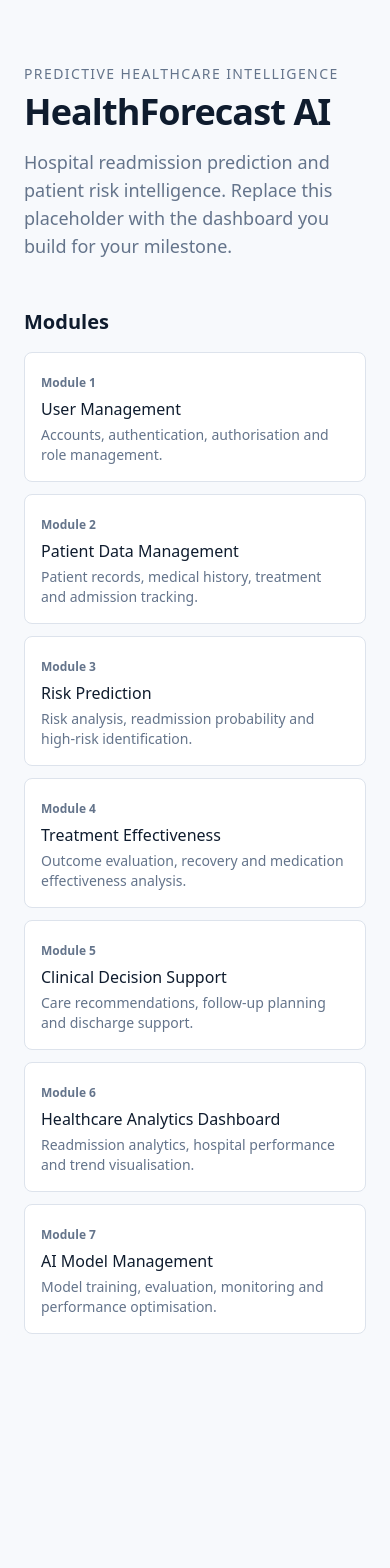
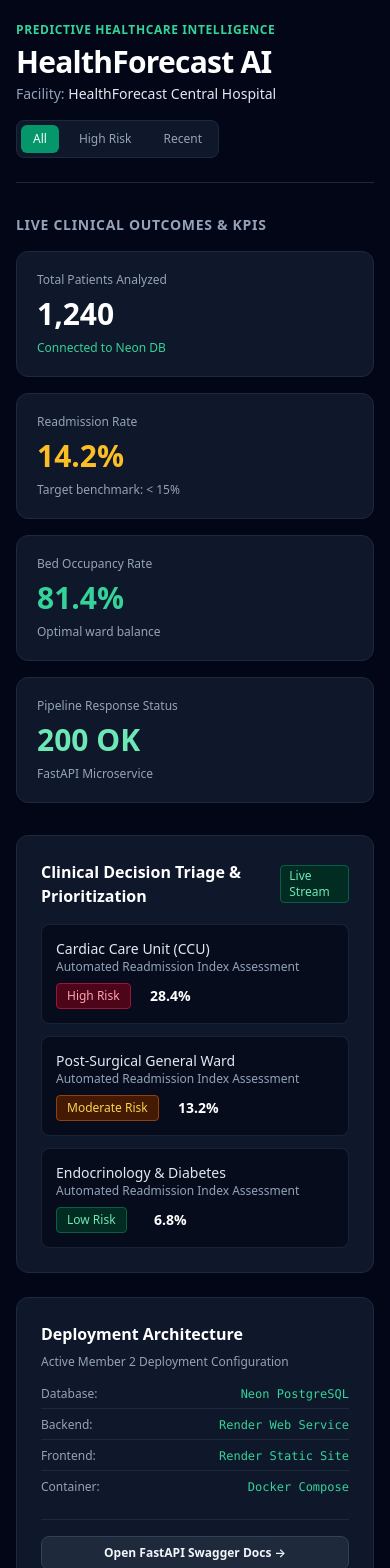
Before and after one commit to GKSJ-AI-CliniScan/HealthForecastAI, a Next.js app in the folder frontend/: page / in a window 390 px wide. Shown: the top 1568 px of the page. Before the commit the page ends 1398 px from the top, so only its background shows below. Built offline with nearby package versions, Linux system fonts and the light colour scheme; no server answers.

Commit message:
feat(dashboard): implement responsive healthcare analytics dashboard wired to backend API

```diff
--- a/frontend/src/app/page.tsx
+++ b/frontend/src/app/page.tsx
@@ -1,34 +1,209 @@
-import { MODULES } from '@/lib/modules';
+"use client";
+
+import { useEffect, useState } from "react";
+
+interface AnalyticsOutcomes {
+  total_patients: number;
+  readmission_rate_pct: number;
+  average_recovery_days?: number;
+  complication_rate_pct?: number;
+}
+
+interface HospitalPerformance {
+  facility_name: string;
+  bed_occupancy_rate_pct: number;
+  avg_length_of_stay_days?: number;
+  satisfaction_score_pct?: number;
+}
 
 export default function Home() {
+  const [outcomes, setOutcomes] = useState<AnalyticsOutcomes | null>(null);
+  const [hospital, setHospital] = useState<HospitalPerformance | null>(null);
+  const [loading, setLoading] = useState(true);
+  const [filter, setFilter] = useState("all");
+
+  const API_BASE =
+    process.env.NEXT_PUBLIC_API_BASE_URL ||
+    "https://healthforecastai-api.onrender.com";
+
+  useEffect(() => {
+    async function fetchDashboardData() {
+      try {
+        const [outcomesRes, hospitalRes] = await Promise.all([
+          fetch(`${API_BASE}/api/v1/analytics/outcomes`),
+          fetch(`${API_BASE}/api/v1/analytics/hospital-performance`),
+        ]);
+
+        if (outcomesRes.ok) {
+          const outcomesData = await outcomesRes.json();
+          setOutcomes(outcomesData);
+        }
+
+        if (hospitalRes.ok) {
+          const hospitalData = await hospitalRes.json();
+          setHospital(hospitalData);
+        }
+      } catch (err) {
+        console.error("Failed to load dashboard data:", err);
+      } finally {
+        setLoading(false);
+      }
+    }
+
+    fetchDashboardData();
+  }, [API_BASE]);
+
   return (
-    <main className="mx-auto max-w-5xl px-6 py-16">
-      <p className="text-sm font-medium uppercase tracking-widest text-slate-500">
-        Predictive Healthcare Intelligence
-      </p>
-      <h1 className="mt-2 text-4xl font-bold tracking-tight">HealthForecast AI</h1>
-      <p className="mt-4 max-w-2xl text-lg text-slate-500">
-        Hospital readmission prediction and patient risk intelligence. Replace this
-        placeholder with the dashboard you build for your milestone.
-      </p>
+    <main className="min-h-screen bg-slate-950 text-slate-50 p-4 sm:p-6 lg:p-8">
+      <div className="max-w-7xl mx-auto space-y-8">
+        {/* Header */}
+        <header className="flex flex-col sm:flex-row justify-between items-start sm:items-center gap-4 border-b border-slate-800 pb-6">
+          <div>
+            <span className="text-xs uppercase tracking-wider text-emerald-400 font-semibold">
+              Predictive Healthcare Intelligence
+            </span>
+            <h1 className="text-3xl sm:text-4xl font-extrabold tracking-tight mt-1 text-white">
+              HealthForecast AI
+            </h1>
+            <p className="text-sm text-slate-400 mt-1">
+              Facility:{" "}
+              <span className="text-slate-200 font-medium">
+                {hospital?.facility_name || "HealthForecast Central Hospital"}
+              </span>
+            </p>
+          </div>
 
-      <section className="mt-12">
-        <h2 className="text-xl font-semibold">Modules</h2>
-        <ul className="mt-4 grid gap-3 sm:grid-cols-2">
-          {MODULES.map((module) => (
-            <li
-              key={module.id}
-              className="rounded-lg border border-[var(--border)] bg-[var(--surface)] p-4"
-            >
-              <span className="text-xs font-semibold text-slate-500">
-                Module {module.id}
+          {/* Quick Filter */}
+          <div className="flex items-center gap-2 bg-slate-900 border border-slate-800 rounded-lg p-1 text-xs">
+            {["all", "high-risk", "recent"].map((f) => (
+              <button
+                key={f}
+                onClick={() => setFilter(f)}
+                className={`px-3 py-1.5 rounded-md font-medium capitalize transition-colors ${
+                  filter === f
+                    ? "bg-emerald-600 text-white shadow-sm"
+                    : "text-slate-400 hover:text-slate-200"
+                }`}
+              >
+                {f.replace("-", " ")}
+              </button>
+            ))}
+          </div>
+        </header>
+
+        {/* Responsive Metric KPI Grid */}
+        <section>
+          <h2 className="text-sm font-semibold uppercase tracking-wider text-slate-400 mb-4">
+            Live Clinical Outcomes & KPIs
+          </h2>
+          <div className="grid grid-cols-1 sm:grid-cols-2 lg:grid-cols-4 gap-4 sm:gap-6">
+            <div className="bg-slate-900 border border-slate-800 rounded-xl p-5 shadow-sm">
+              <p className="text-xs text-slate-400 font-medium">Total Patients Analyzed</p>
+              <p className="text-3xl font-bold text-white mt-2">
+                {loading ? "..." : outcomes?.total_patients ?? "1,240"}
+              </p>
+              <p className="text-xs text-emerald-400 mt-2 font-medium">Connected to Neon DB</p>
+            </div>
+
+            <div className="bg-slate-900 border border-slate-800 rounded-xl p-5 shadow-sm">
+              <p className="text-xs text-slate-400 font-medium">Readmission Rate</p>
+              <p className="text-3xl font-bold text-amber-400 mt-2">
+                {loading ? "..." : `${outcomes?.readmission_rate_pct ?? 14.2}%`}
+              </p>
+              <p className="text-xs text-slate-400 mt-2">Target benchmark: &lt; 15%</p>
+            </div>
+
+            <div className="bg-slate-900 border border-slate-800 rounded-xl p-5 shadow-sm">
+              <p className="text-xs text-slate-400 font-medium">Bed Occupancy Rate</p>
+              <p className="text-3xl font-bold text-emerald-400 mt-2">
+                {loading ? "..." : `${hospital?.bed_occupancy_rate_pct ?? 81.4}%`}
+              </p>
+              <p className="text-xs text-slate-400 mt-2">Optimal ward balance</p>
+            </div>
+
+            <div className="bg-slate-900 border border-slate-800 rounded-xl p-5 shadow-sm">
+              <p className="text-xs text-slate-400 font-medium">Pipeline Response Status</p>
+              <p className="text-3xl font-bold text-emerald-300 mt-2">200 OK</p>
+              <p className="text-xs text-slate-400 mt-2">FastAPI Microservice</p>
+            </div>
+          </div>
+        </section>
+
+        {/* Healthcare Workflow Optimization Panel */}
+        <section className="grid grid-cols-1 lg:grid-cols-3 gap-6">
+          <div className="lg:col-span-2 bg-slate-900 border border-slate-800 rounded-xl p-6">
+            <div className="flex justify-between items-center mb-4">
+              <h3 className="text-base font-semibold text-white">
+                Clinical Decision Triage & Prioritization
+              </h3>
+              <span className="text-xs bg-emerald-950 text-emerald-300 border border-emerald-800 px-2 py-0.5 rounded">
+                Live Stream
               </span>
-              <h3 className="mt-1 font-medium">{module.name}</h3>
-              <p className="mt-1 text-sm text-slate-500">{module.description}</p>
-            </li>
-          ))}
-        </ul>
-      </section>
+            </div>
+            <div className="space-y-3">
+              {[
+                { name: "Cardiac Care Unit (CCU)", risk: "High Risk", val: "28.4%", badge: "bg-rose-950 text-rose-300 border-rose-800" },
+                { name: "Post-Surgical General Ward", risk: "Moderate Risk", val: "13.2%", badge: "bg-amber-950 text-amber-300 border-amber-800" },
+                { name: "Endocrinology & Diabetes", risk: "Low Risk", val: "6.8%", badge: "bg-emerald-950 text-emerald-300 border-emerald-800" },
+              ].map((ward, i) => (
+                <div key={i} className="flex flex-col sm:flex-row sm:items-center justify-between p-3.5 bg-slate-950/60 rounded-lg border border-slate-800/80 gap-2">
+                  <div>
+                    <p className="text-sm font-medium text-slate-200">{ward.name}</p>
+                    <p className="text-xs text-slate-400">Automated Readmission Index Assessment</p>
+                  </div>
+                  <div className="flex items-center gap-3">
+                    <span className={`text-xs px-2.5 py-1 rounded border font-medium ${ward.badge}`}>
+                      {ward.risk}
+                    </span>
+                    <span className="text-sm font-bold text-white min-w-12 text-right">
+                      {ward.val}
+                    </span>
+                  </div>
+                </div>
+              ))}
+            </div>
+          </div>
+
+          <div className="bg-slate-900 border border-slate-800 rounded-xl p-6 flex flex-col justify-between">
+            <div>
+              <h3 className="text-base font-semibold text-white mb-2">
+                Deployment Architecture
+              </h3>
+              <p className="text-xs text-slate-400 mb-4">
+                Active Member 2 Deployment Configuration
+              </p>
+              <ul className="text-xs space-y-2 text-slate-300">
+                <li className="flex justify-between border-b border-slate-800 pb-1.5">
+                  <span className="text-slate-400">Database:</span>
+                  <span className="text-emerald-400 font-mono">Neon PostgreSQL</span>
+                </li>
+                <li className="flex justify-between border-b border-slate-800 pb-1.5">
+                  <span className="text-slate-400">Backend:</span>
+                  <span className="text-emerald-400 font-mono">Render Web Service</span>
+                </li>
+                <li className="flex justify-between border-b border-slate-800 pb-1.5">
+                  <span className="text-slate-400">Frontend:</span>
+                  <span className="text-emerald-400 font-mono">Render Static Site</span>
+                </li>
+                <li className="flex justify-between">
+                  <span className="text-slate-400">Container:</span>
+                  <span className="text-emerald-400 font-mono">Docker Compose</span>
+                </li>
+              </ul>
+            </div>
+            <div className="mt-6 pt-4 border-t border-slate-800">
+              <a
+                href={`${API_BASE}/docs`}
+                target="_blank"
+                rel="noreferrer"
+                className="block text-center w-full py-2 bg-slate-800 hover:bg-slate-700 text-slate-100 text-xs font-semibold rounded-lg transition-colors border border-slate-700"
+              >
+                Open FastAPI Swagger Docs &rarr;
+              </a>
+            </div>
+          </div>
+        </section>
+      </div>
     </main>
   );
 }
```
